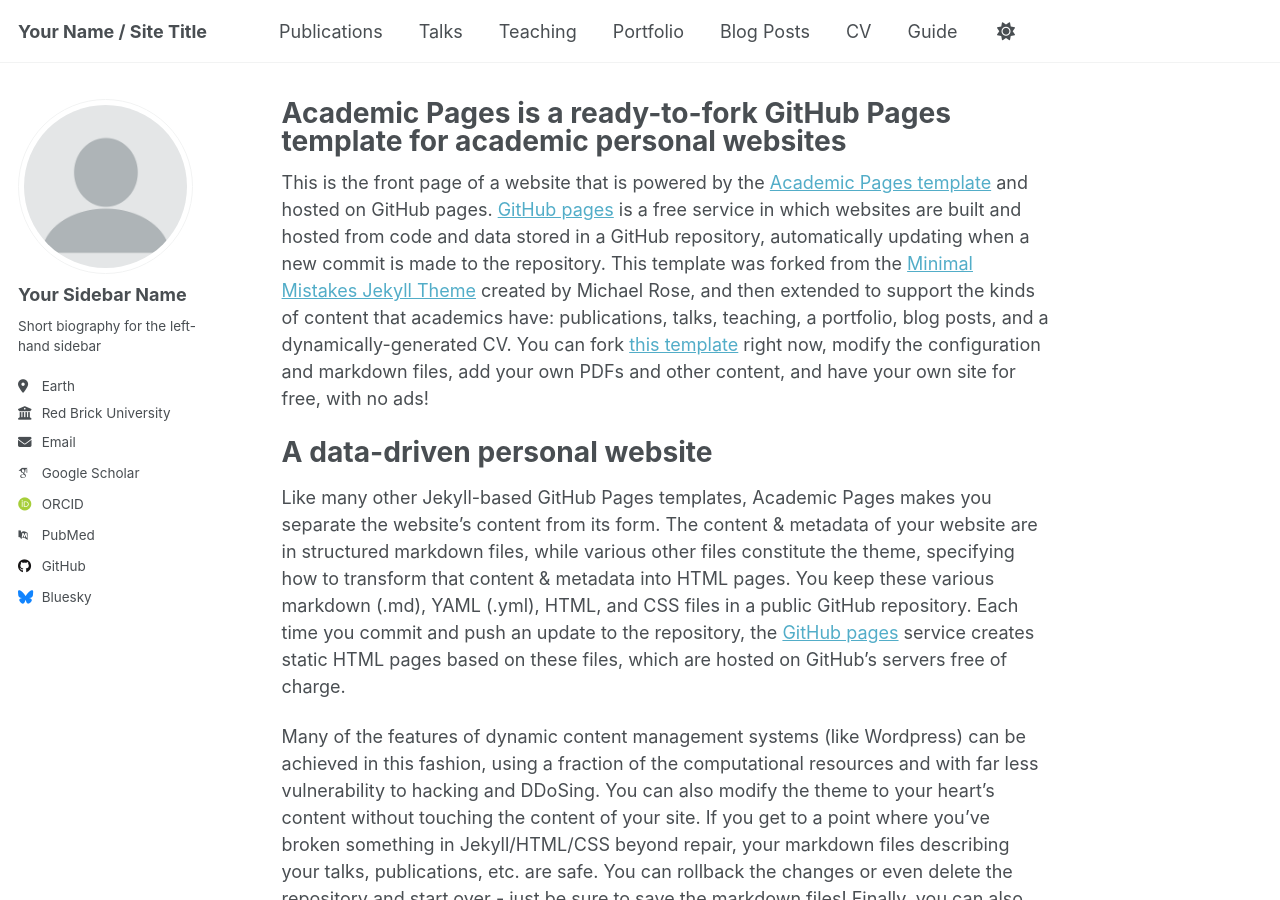
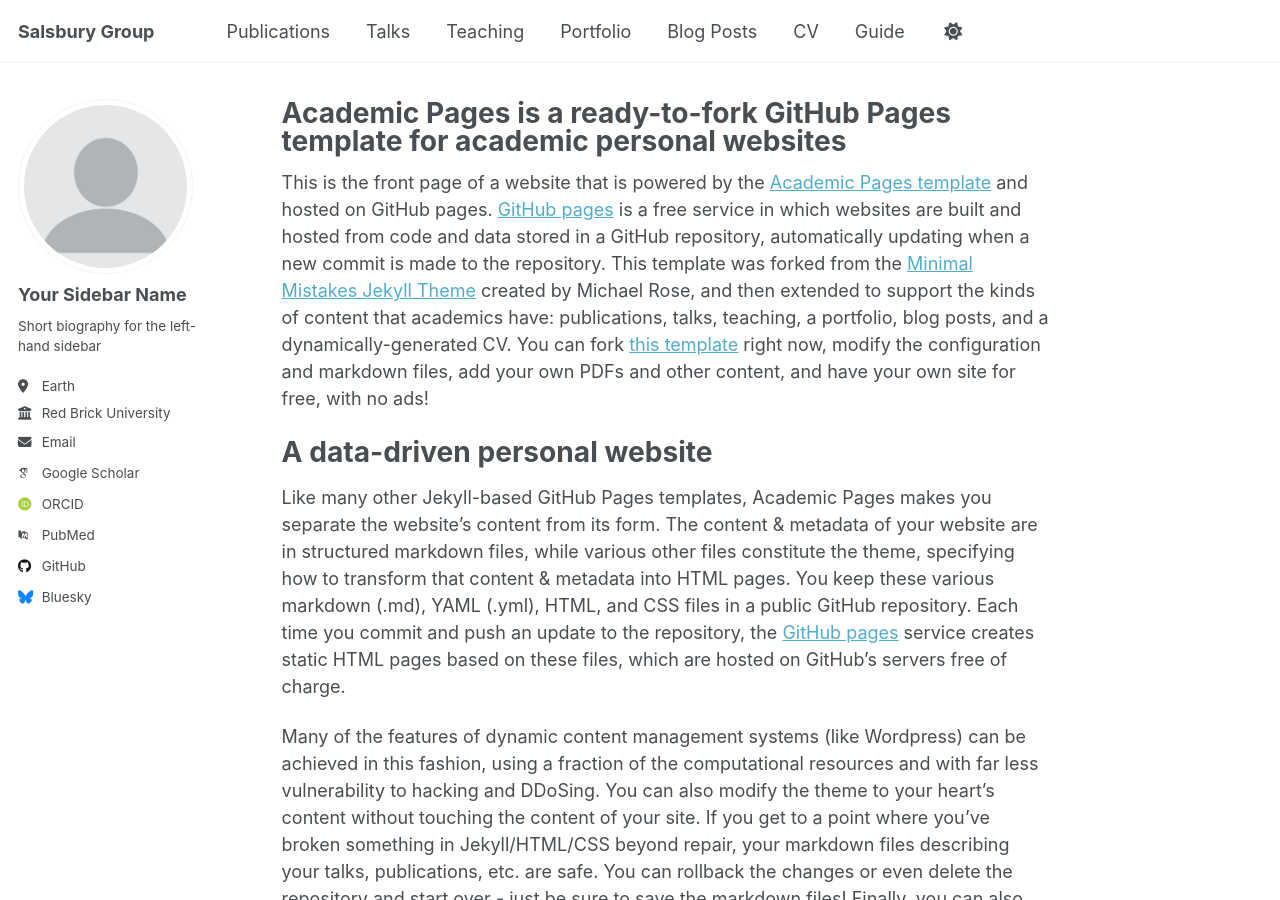
Before and after one commit to salsburygroup/salsburygroup.github.io, a Jekyll site: the page built from _pages/about.md, in a window 1280 px wide and 900 px high. Built offline with Jekyll 4.4.1, drawn with Linux system fonts in a browser that asks for light colours; some web fonts are replaced.

Commit message:
Update _config.yml

```diff
--- a/_config.yml
+++ b/_config.yml
@@ -9,7 +9,7 @@
 # Basic Site Settings
 locale                   : "en-US"
 site_theme               : "default"
-title                    : "Your Name / Site Title"
+title                    : "Salsbury Group"
 title_separator          : "-"
 name                     : &name "Freddie Salsbury, PhD"
 description              : &description "personal description"
```
